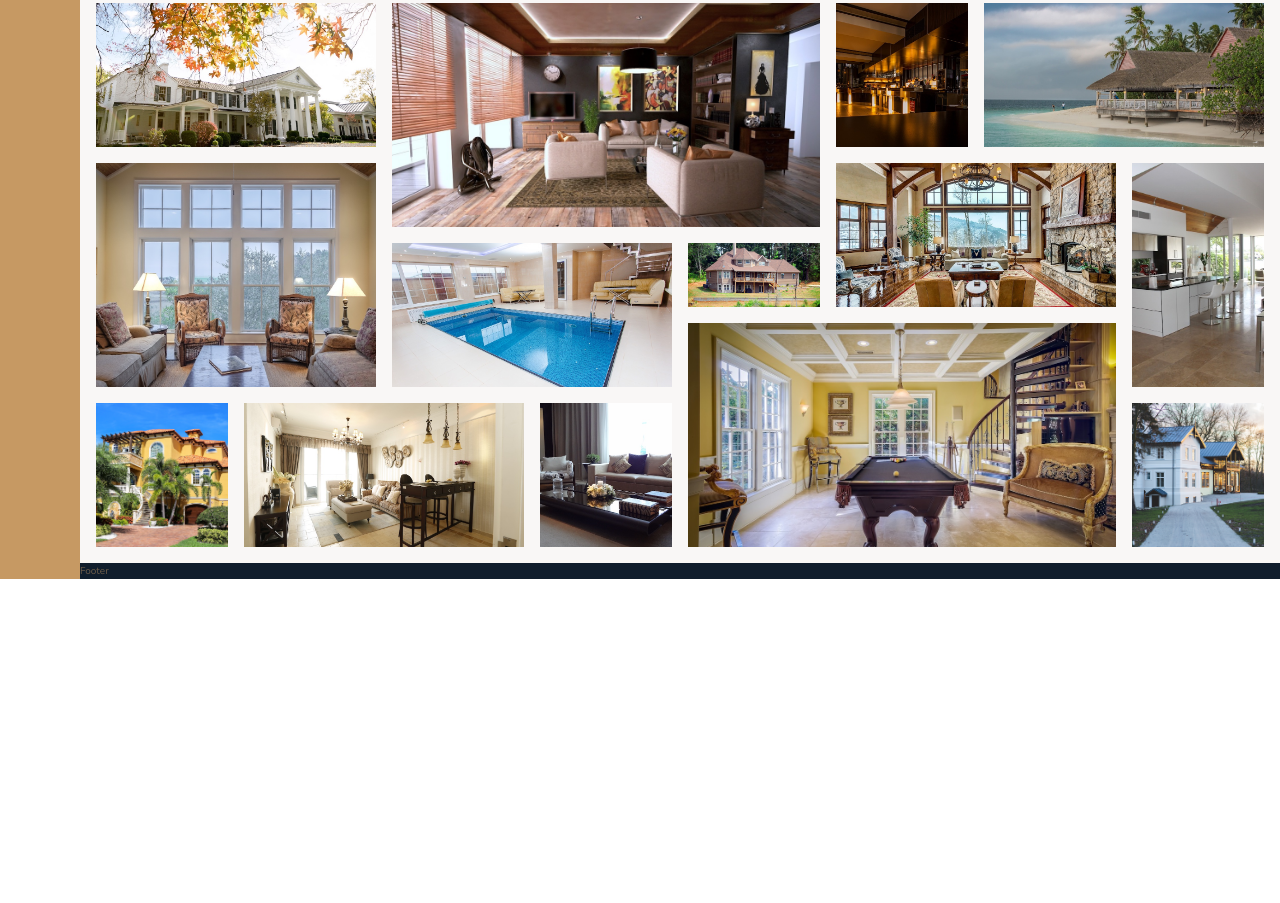
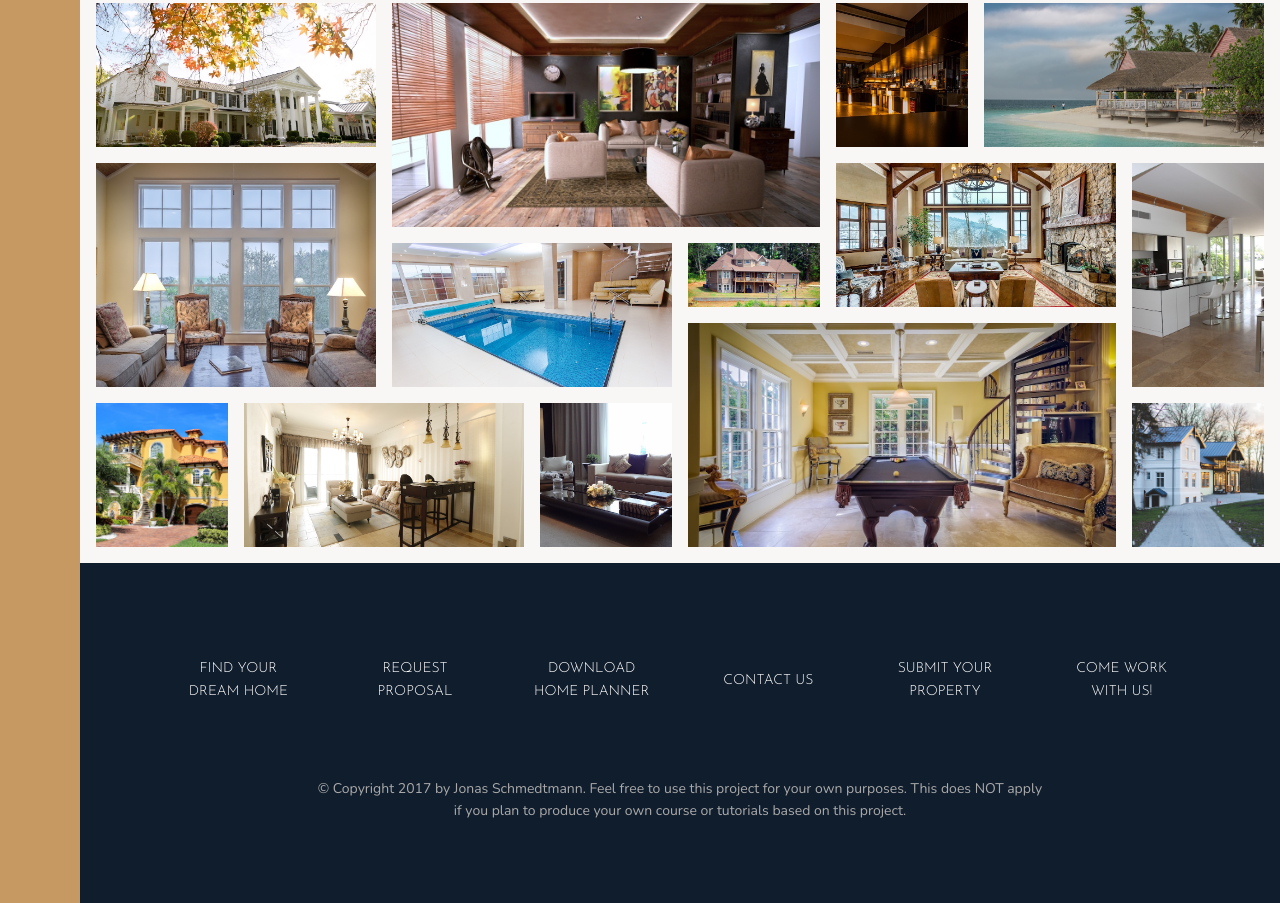
Before and after one commit to ahmedwelhakim/jonas-advanced-css-course-udemy, a website: page Nexter/starter/index.html in a window 1280 px wide. Shown: the part 3112-4015 px from the top of the page. Before the commit the page ends 3691 px from the top, so only its background shows below. Drawn offline with nearby package versions, Linux system fonts and the light colour scheme.

Commit message:
Implementing the footer section

```diff
--- a/Nexter/starter/index.html
+++ b/Nexter/starter/index.html
@@ -322,7 +322,20 @@
 
     </section>
 
-    <footer class="footer">Footer</footer>
+    <footer class="footer">
+        <ul class="nav">
+            <li class="nav__item"><a href="#" class="nav__link">Find your dream home</a></li>
+            <li class="nav__item"><a href="#" class="nav__link">Request proposal</a></li>
+            <li class="nav__item"><a href="#" class="nav__link">Download home planner</a></li>
+            <li class="nav__item"><a href="#" class="nav__link">Contact us</a></li>
+            <li class="nav__item"><a href="#" class="nav__link">Submit your property</a></li>
+            <li class="nav__item"><a href="#" class="nav__link">Come work with us!</a></li>
+        </ul>
+        <p class="copyright">
+            &copy; Copyright 2017 by Jonas Schmedtmann. Feel free to use this project for your own purposes. This does
+            NOT apply if you plan to produce your own course or tutorials based on this project.
+        </p>
+    </footer>
 </body>
 
 </html>
--- a/Nexter/starter/sass/_footer.scss
+++ b/Nexter/starter/sass/_footer.scss
@@ -1,4 +1,43 @@
 .footer {
 	background-color: $color-secondary;
 	grid-column: full-start / full-end;
+	padding: 8rem;
 }
+
+.nav {
+	list-style: none;
+
+	display: grid;
+	grid-template-columns: repeat(auto-fit, minmax(15rem, 1fr));
+	grid-gap: 2rem;
+	align-items: center;
+
+	&__link:link,
+	&__link:visited {
+		font-size: 1.4rem;
+		text-decoration: none;
+		color: white;
+		font-family: $font-display;
+		text-transform: uppercase;
+		padding: 1.5rem;
+		transition: all .2s;
+		display: block;
+		text-align: center;
+	}
+
+	&__link:hover,
+	&__link:active {
+		background-color: rgba(white, 0.4);
+		transform: translateY(-0.3rem);
+	}
+}
+
+.copyright {
+	font-size: 1.4rem;
+	color: $color-grey-light-2;
+	margin-top: 6rem;
+	margin-right: auto;
+	margin-left: auto;
+	text-align: center;
+	width: 70%;
+}
```
Also changed, not shown: Nexter/starter/css/style.css.
